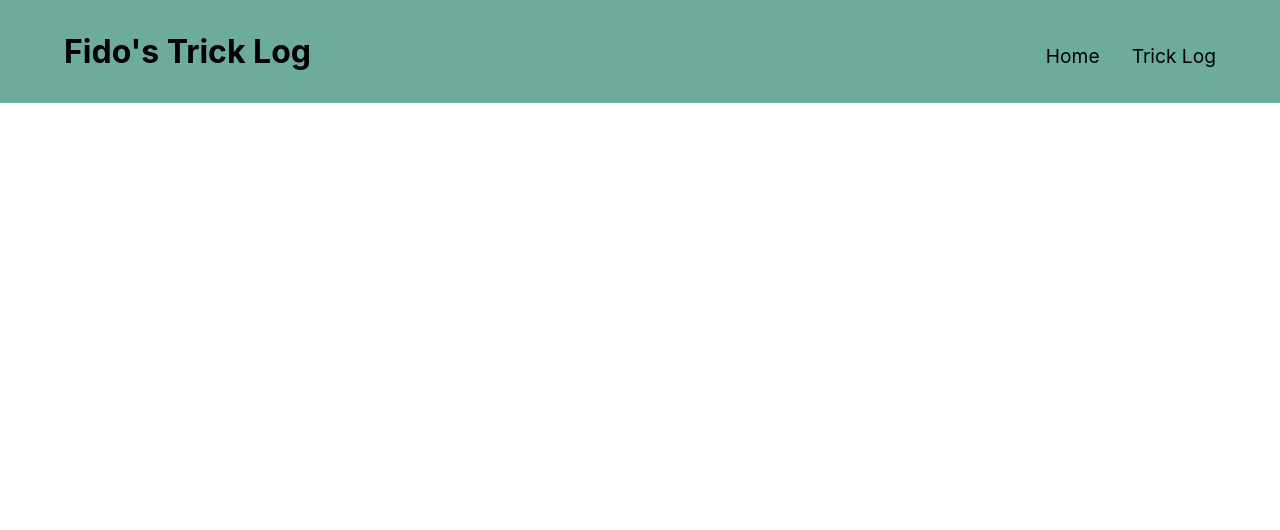
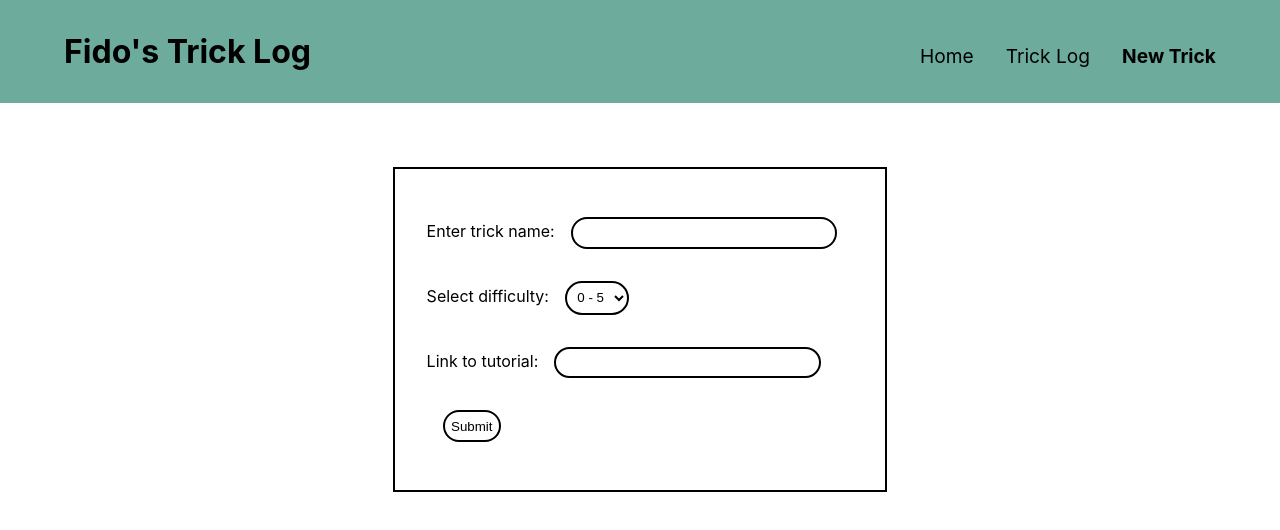
Before and after one commit to ericbatiste/dog-tricks-ui, a React (Create React App) app: page /newtrick in a window 1280 px wide. Shown: the top 530 px of the page. Built offline with nearby package versions, Linux system fonts and the light colour scheme; no server answers.

Commit message:
Complete basic new trick form.

```diff
--- a/src/Components/App/App.js
+++ b/src/Components/App/App.js
@@ -3,11 +3,16 @@ import './App.css';
 import Nav from '../Nav/Nav';
 import Home from '../Home/Home';
 import TrickLog from '../TrickLog/TrickLog';
+import Form from '../Form/Form';
 import TrickDetails from '../TrickDetails/TrickDetails';
 import { useState, useEffect } from 'react';
 
 export default function App() {
   const [trickLog, setTrickLog] = useState([]);
+
+  const addTrick = (newTrick) => {
+    setTrickLog([...trickLog, newTrick])
+  }
 
   useEffect(() => {
     fetch('http://localhost:3001/api/v1/dog-tricks')
@@ -23,6 +28,7 @@ export default function App() {
         <Route path="/" element={ <Home /> }/>
         <Route path="/tricklog" element={ <TrickLog trickLog={trickLog}/> }/>
         <Route path="/trickdetails/:id" element={ <TrickDetails /> }/>
+        <Route path="/newtrick" element={ <Form addTrick={addTrick}/> }/>
         <Route path="*"/>
       </Routes>
     </main>
--- a/src/Components/Form/Form.css
+++ b/src/Components/Form/Form.css
@@ -0,0 +1,35 @@
+.new-trick-form-container {
+  display: flex;
+  justify-content: center;
+}
+
+.new-trick-form {
+  display: flex;
+  flex-direction: column;
+  align-items: flex-start;
+  justify-items: flex-start;
+  border: 2px solid black;
+  margin: 4em;
+  padding: 2rem;
+}
+
+.new-trick-form > div {
+  display: flex;
+  align-items: baseline;
+}
+
+#name,
+#difficulty,
+#tutorial,
+.new-trick-form > button {
+  background-color: white;
+  margin: 1rem;
+  padding: .4rem;
+  border: 2px solid black;
+  border-radius: 2rem;
+
+}
+
+#name, #tutorial {
+  width: 20em;
+}
--- a/src/Components/Form/Form.js
+++ b/src/Components/Form/Form.js
@@ -0,0 +1,77 @@
+import './Form.css';
+import { useState } from 'react';
+
+export default function Form({ addTrick }) {
+  const [formData, setFormData] = useState({
+    name: '',
+    difficulty: '',
+    tutorial: ''
+  });
+
+  const handleInputChange = e => {
+    const { name, value } = e.target;
+    setFormData({ ...formData, [name]: value });
+  };
+
+  const handleSubmit = e => {
+    e.preventDefault();
+    fetch('http://localhost:3001/api/v1/dog-tricks', {
+      method: 'POST',
+      body: JSON.stringify(formData),
+      headers: { 'Content-Type': 'application/json' }
+    })
+      .then(res => res.json())
+      .then(postRes => {
+        addTrick(postRes);
+        setFormData({ name: '', difficulty: '', tutorial: '' });
+      })
+      .catch(err => console.error(err));
+  };
+
+  return (
+    <section className="new-trick-form-container">
+      <form className="new-trick-form" onSubmit={handleSubmit}>
+        <div>
+          <label htmlFor="name">Enter trick name:</label>
+          <input
+            type="text"
+            id="name"
+            name="name"
+            value={formData.name}
+            onChange={handleInputChange}
+          />
+        </div>
+
+        <div>
+          <label htmlFor="difficulty">Select difficulty:</label>
+          <select
+            id="difficulty"
+            name="difficulty"
+            value={formData.difficulty}
+            onChange={handleInputChange}
+          >
+            <option value="">0 - 5</option>
+            <option value="1">1</option>
+            <option value="2">2</option>
+            <option value="3">3</option>
+            <option value="4">4</option>
+            <option value="5">5</option>
+          </select>
+        </div>
+
+        <div>
+          <label htmlFor="tutorial">Link to tutorial:</label>
+          <input
+            type="text"
+            id="tutorial"
+            name="tutorial"
+            value={formData.tutorial}
+            onChange={handleInputChange}
+          />
+        </div>
+
+        <button type="submit">Submit</button>
+      </form>
+    </section>
+  );
+}
--- a/src/Components/Nav/Nav.js
+++ b/src/Components/Nav/Nav.js
@@ -8,6 +8,7 @@ export default function Nav() {
       <nav>
         <NavLink to="/">Home</NavLink>
         <NavLink to="/tricklog">Trick Log</NavLink>
+        <NavLink to="/newtrick">New Trick</NavLink>
       </nav>
     </header>
   )
```
